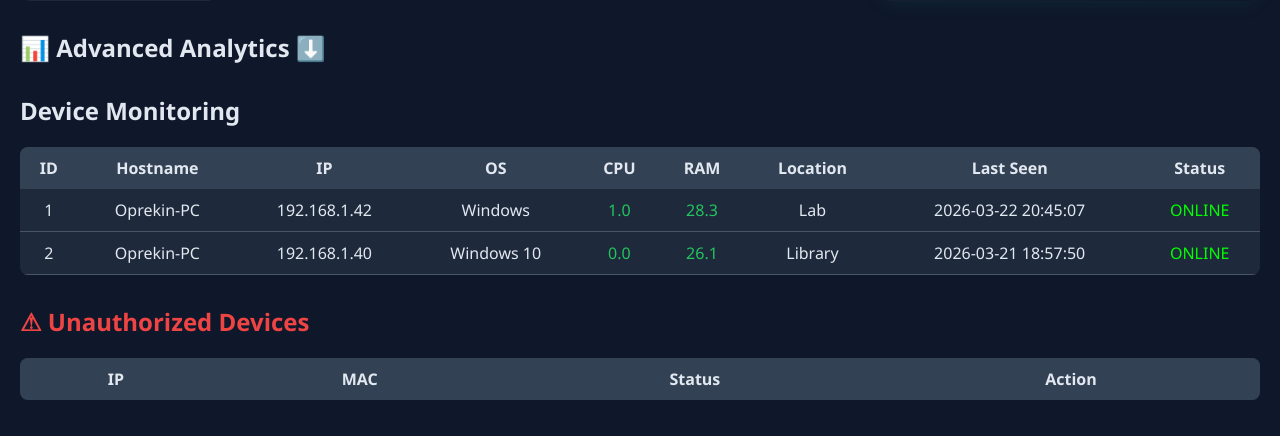
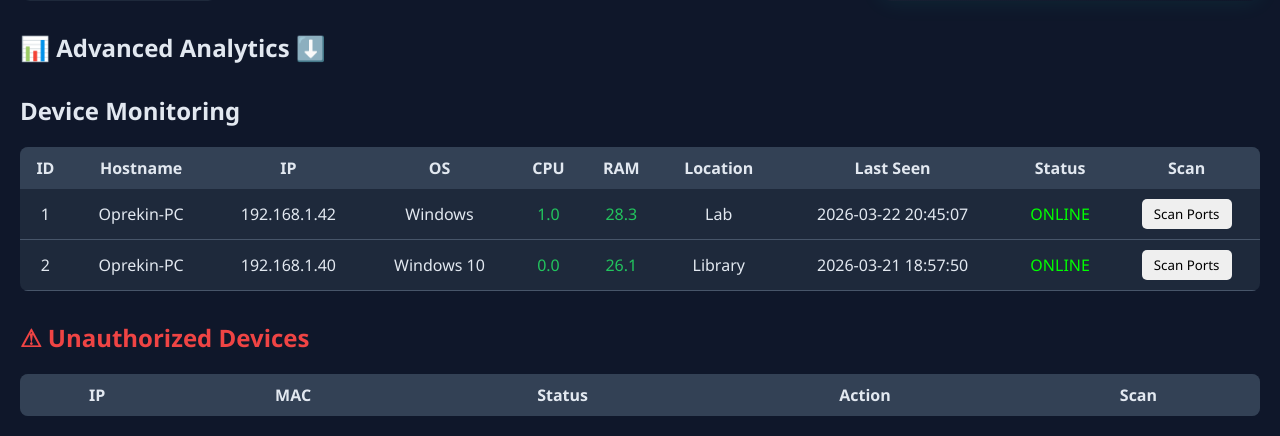
Before and after one commit to ByteBandit-100/SCCSIMS, a Flask app: page / in a window 1280 px wide. Shown: the part 476-912 px from the top of the page. Before the commit the page ends 876 px from the top, so only its background shows below. Run offline with Flask 3, Linux system fonts and the light colour scheme; a user stored in the database is signed in; data comes from the database, SQL or seed files in the repository; both versions use the stored data as it was after the commit; lists and menus that the app fills with data are empty; parts of the project's set-up code (start-up, migrations or seed data) failed here and were passed over.

Commit message:
add scan (port) button

```diff
--- a/server/app.py
+++ b/server/app.py
@@ -1,6 +1,6 @@
 from flask import Flask, request, jsonify, session, redirect, render_template
 from werkzeug.security import generate_password_hash, check_password_hash
-import sqlite3, os, subprocess, threading, time
+import sqlite3, os, subprocess, threading, time, socket
 from arp_scanner import scan_network_arp
 from network_scanner import scan_network
 from datetime import datetime
@@ -26,6 +26,24 @@ analytics_history = {
     "total_devices": [],
     "rogue_count": []
 }
+
+def scan_ports(ip, ports=[21, 22, 23, 25, 53, 80, 110, 135, 139, 143, 443, 445, 3389]):
+    open_ports = []
+
+    for port in ports:
+        try:
+            sock = socket.socket(socket.AF_INET, socket.SOCK_STREAM)
+            sock.settimeout(0.5)
+
+            result = sock.connect_ex((ip, port))
+            if result == 0:
+                open_ports.append(port)
+
+            sock.close()
+        except:
+            pass
+
+    return open_ports
 
 def get_mac_from_arp_cache(ip):
 
@@ -566,6 +584,20 @@ def detect_rogue_logic(trusted_macs, trusted_ips):
 def analytics():
     return jsonify(analytics_history)
 
+@app.route("/scan-ports")
+def scan_ports_route():
+    ip = request.args.get("ip")
+
+    if not ip:
+        return jsonify({"error": "IP required"}), 400
+
+    ports = scan_ports(ip)
+
+    return jsonify({
+        "ip": ip,
+        "open_ports": ports
+    })
+
 if __name__ == "__main__":
     init_db()
 
--- a/server/templates/dashboard.html
+++ b/server/templates/dashboard.html
@@ -227,6 +227,19 @@
     transition: all 0.4s ease;
     overflow: hidden;
 }
+        #portResult {
+    margin-top: 10px;
+    font-size: 14px;
+}
+
+.port-open {
+    color: #ef4444;
+    font-weight: bold;
+}
+
+.port-safe {
+    color: #22c55e;
+}
     </style>
 </head>
 
@@ -309,6 +322,7 @@
     <th>Location</th>
     <th>Last Seen</th>
     <th>Status</th>
+    <th>Scan</th>
 </tr>
 
 {% for device in devices %}
@@ -332,6 +346,11 @@
     <td style="color: {{ 'lime' if device.status == 'ONLINE' else 'red' }};">
         {{ device.status }}
     </td>
+    <td>
+    <button onclick="scanPorts('{{ device.ip_address }}')">
+    Scan Ports
+    </button>
+    </td>
 </tr>
 {% endfor %}
 </table>
@@ -344,6 +363,7 @@
 <th>MAC</th>
 <th>Status</th>
 <th>Action</th>
+<th>Scan</th>
 </tr>
 
 {% for device in rogue_devices %}
@@ -354,8 +374,14 @@
 
 <td>
 <button class="approve-btn"
-onclick="approveDevice('{{ device.ip }}','{{ device.mac }}', this)"
-> Approve
+onclick="approveDevice('{{ device.ip }}','{{ device.mac }}', this)">
+Approve
+</button>
+</td>
+
+<td>
+<button onclick="scanPorts('{{ device.ip }}')">
+Scan Ports
 </button>
 </td>
 
@@ -408,6 +434,20 @@ Disapprove
     z-index:9999;
     font-weight:bold;
 ">
+</div>
+<!-- PORT SCAN MODAL -->
+<div id="portModal" class="modal">
+<div class="modal-content">
+
+<span id="closePortModal" class="close">&times;</span>
+
+<h2>🔍 Port Scan Result</h2>
+
+<p id="scanIP"></p>
+
+<div id="portResult" style="margin-top:15px;"></div>
+
+</div>
 </div>
 
 <script src="https://cdn.jsdelivr.net/npm/chart.js"></script>
@@ -527,6 +567,17 @@ var close = document.getElementById("closeModal");
 let knownRogueIPs = new Set(
     JSON.parse(localStorage.getItem("rogueIPs") || "[]")
 );
+
+var portModal = document.getElementById("portModal");
+var closePort = document.getElementById("closePortModal");
+
+closePort.onclick = () => portModal.style.display = "none";
+
+window.onclick = function(e){
+    if(e.target == portModal){
+        portModal.style.display = "none";
+    }
+};
 
 var alertSound = new Audio("https://www.soundjay.com/buttons/beep-01a.mp3");
 btn.onclick = () => modal.style.display = "block";
@@ -687,9 +738,13 @@ document.getElementById("trustedCount").innerText = data.trusted.length;
         statusCell.style.color = "red";
 
         row.insertCell(3).innerHTML =
-            `<button class="approve-btn"
-            onclick="approveDevice('${device.ip}','${device.mac}')">
-            Approve</button>`;
+    `<button class="approve-btn"
+    onclick="approveDevice('${device.ip}','${device.mac}')">
+    Approve</button>`;
+
+row.insertCell(4).innerHTML =
+    `<button onclick="scanPorts('${device.ip}')">
+    Scan Ports</button>`;
     });
 
     drawChart(data);
@@ -739,6 +794,46 @@ if(analyticsVisible){
 
 }
 
+function scanPorts(ip){
+
+let modal = document.getElementById("portModal");
+let resultBox = document.getElementById("portResult");
+let ipText = document.getElementById("scanIP");
+
+modal.style.display = "block";
+ipText.innerText = "Scanning IP: " + ip;
+
+// 🔄 Loading UI
+resultBox.innerHTML = "⏳ Scanning ports...";
+
+fetch("/scan-ports?ip=" + ip)
+.then(res => res.json())
+.then(data => {
+
+    if(!data.open_ports){
+        resultBox.innerHTML = "<span class='port-safe'>No response from server</span>";
+        return;
+    }
+
+    if(data.open_ports.length === 0){
+        resultBox.innerHTML = "<span class='port-safe'>✅ No open ports found</span>";
+    } else {
+
+        let portsHTML = "<span class='port-open'>⚠ Open Ports:</span><br><br>";
+
+        data.open_ports.forEach(p => {
+            portsHTML += "• Port " + p + "<br>";
+        });
+
+        resultBox.innerHTML = portsHTML;
+    }
+
+})
+.catch(() => {
+    resultBox.innerHTML = "<span class='port-open'>Error scanning ports</span>";
+});
+}
+
 //  Run every 5 seconds
 setInterval(updateLiveData, 5000);
 
```
Also changed, not shown: server/sccsims.db.
